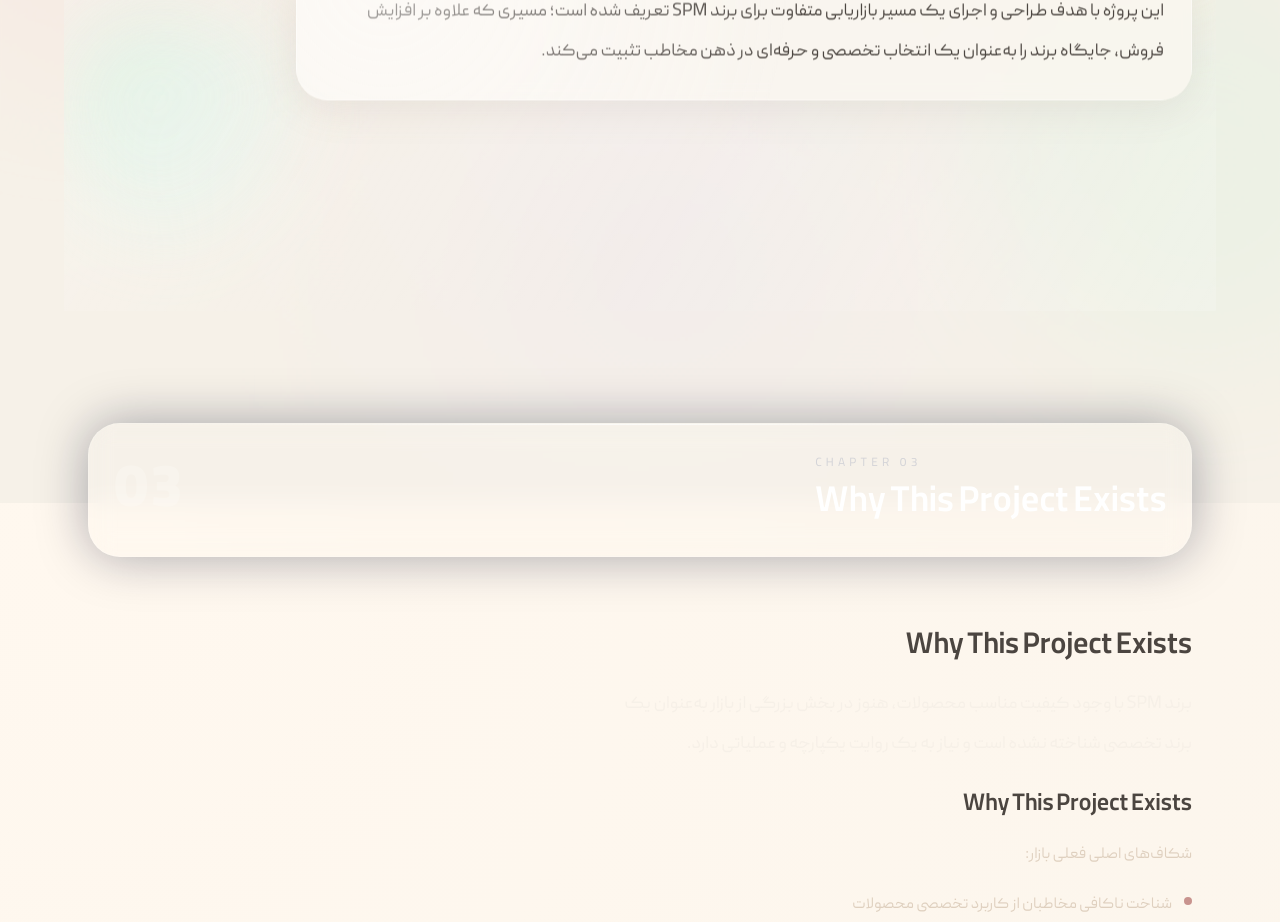
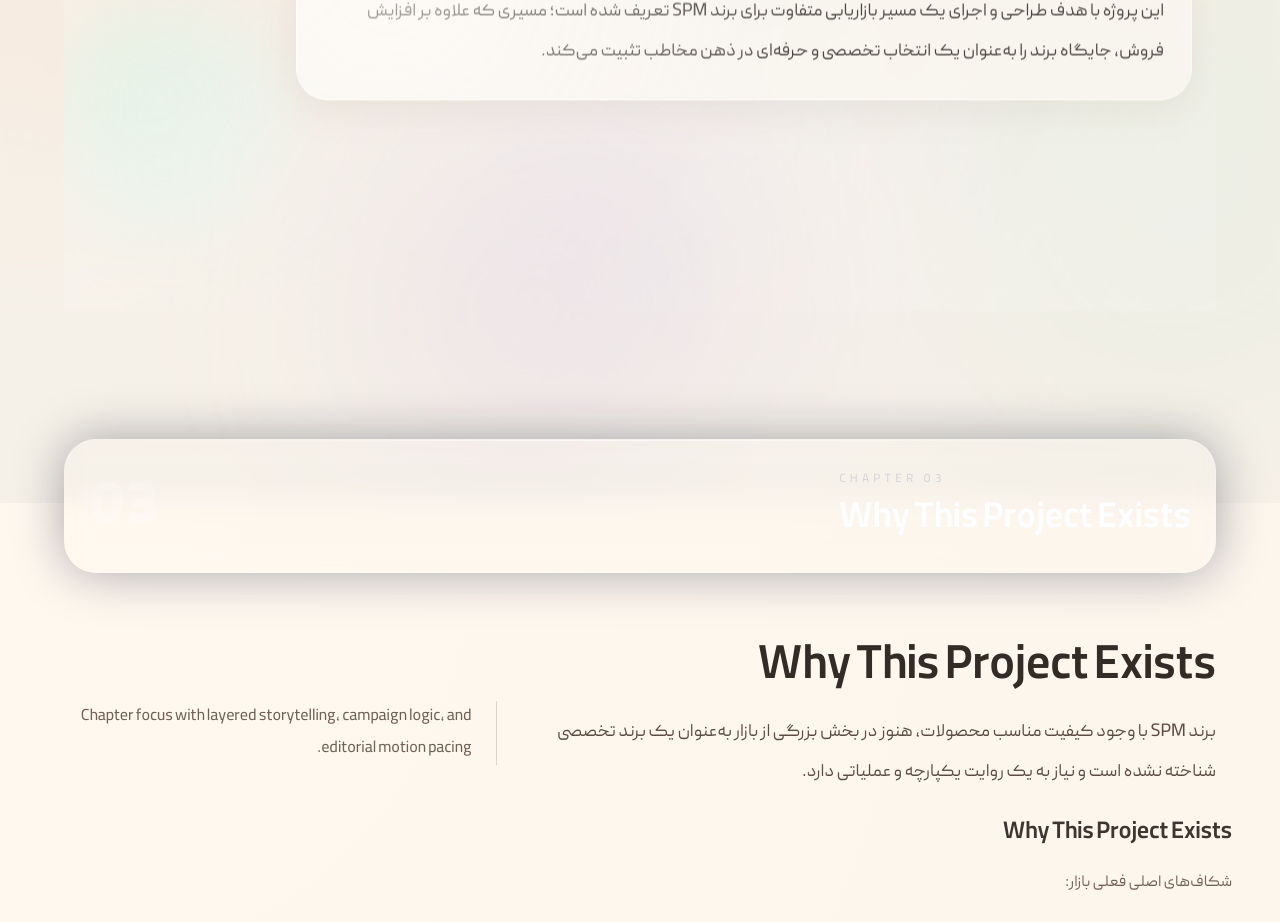
Before and after one commit to rosscreativeagency-web/final-proposal-test, a Next.js app: page / in a window 1280 px wide. Shown: the part 297-1219 px from the top of the page. Built offline with nearby package versions, Linux system fonts and the light colour scheme.

Commit message:
Refine proposal layout with cinematic spacing and richer interactions

```diff
--- a/src/app/globals.css
+++ b/src/app/globals.css
@@ -10,10 +10,10 @@
   --color-accent-mint: #b8cfc6;
   --color-surface: #fbf7f1;
   --color-surface-soft: #f1e8dc;
-  --text-primary: #f6efe7;
-  --text-secondary: #dfd0bf;
-  --text-muted: #c0ac97;
-  --text-kpi: #f1dfcc;
+  --text-primary: #5b4b41;
+  --text-secondary: #726055;
+  --text-muted: #947f70;
+  --text-kpi: #4f3f35;
 
   --space-inline: clamp(1.25rem, 2vw, 2.5rem);
   --space-block: clamp(1.5rem, 2.75vw, 3rem);
@@ -57,3 +57,25 @@
 .chapter-overlap-bottom {
   margin-bottom: clamp(-4rem, -5.5vw, -1.5rem);
 }
+
+.editorial-grid {
+  display: grid;
+  gap: clamp(1.5rem, 2.5vw, 2.5rem);
+  grid-template-columns: minmax(0, 1fr);
+}
+
+@media (min-width: 960px) {
+  .editorial-grid {
+    grid-template-columns: minmax(0, 1.35fr) minmax(0, 0.85fr);
+  }
+}
+
+.grain-overlay {
+  position: absolute;
+  inset: 0;
+  pointer-events: none;
+  opacity: 0.15;
+  background-image: radial-gradient(rgba(116, 98, 82, 0.35) 0.45px, transparent 0.45px);
+  background-size: 3px 3px;
+  mix-blend-mode: soft-light;
+}
--- a/src/app/page.tsx
+++ b/src/app/page.tsx
@@ -50,19 +50,20 @@
       <IntroSection intro={intro} />
       <ProposalContent>
         {defaultChapters.map((chapter, chapterIndex) => (
-          <section key={chapter.id} className="space-y-8 py-2">
+          <section key={chapter.id} className="space-y-10 py-6">
             <ChapterDivider chapter={chapter.englishTitle} index={chapterIndex + 2} tone={chapterIndex % 2 === 0 ? "calm" : "energetic"} />
             <ChapterTransition className="space-y-6">
-              <Reveal className="grid gap-6 md:grid-cols-[1.2fr_1fr] md:items-start">
+              <Reveal className="editorial-grid items-start">
                 <div>
-                  <h2 className="text-3xl font-semibold">{chapter.englishTitle}</h2>
-                  {chapter.persianNarrative ? <p className="mt-5 text-lg leading-10 text-[var(--text-primary)]/95">{chapter.persianNarrative}</p> : null}
+                  <h2 className="text-3xl font-semibold text-[#322b26] md:text-5xl">{chapter.englishTitle}</h2>
+                  {chapter.persianNarrative ? <p className="mt-5 max-w-4xl text-lg leading-10 text-[var(--text-primary)]">{chapter.persianNarrative}</p> : null}
                 </div>
+                <div className="border-s border-[#c9b8a7]/55 ps-6 text-sm leading-8 text-[var(--text-secondary)] md:mt-14 md:text-base">Chapter focus with layered storytelling, campaign logic, and editorial motion pacing.</div>
               </Reveal>
-              <div className="grid gap-8 md:grid-cols-2">
+              <div className="grid gap-x-16 gap-y-10 md:grid-cols-2">
                 {(chapter.sections ?? []).map((section, sectionIndex) => (
-                  <Reveal key={`${chapter.id}-${section.englishHeading}`} className={sectionIndex % 2 ? "md:pt-8" : ""}>
-                    <h3 className="text-2xl font-semibold">{section.englishHeading}</h3>
+                  <Reveal key={`${chapter.id}-${section.englishHeading}`} className={`relative ${sectionIndex % 2 ? "md:pt-12 md:-translate-x-6" : "md:translate-x-4"}`}>
+                    <h3 className="text-2xl font-semibold text-[#3f3530]">{section.englishHeading}</h3>
                     {section.persianLead ? <p className="mt-4 leading-9 text-[var(--text-secondary)]">{section.persianLead}</p> : null}
                     <ul>{renderBullets(section.bullets)}</ul>
                   </Reveal>
--- a/src/components/layout/proposal-shell.tsx
+++ b/src/components/layout/proposal-shell.tsx
@@ -11,7 +11,7 @@
 }
 
 export function ProposalContent({ children }: { children: React.ReactNode }) {
-  return <section className="mx-auto max-w-6xl px-6 pb-[var(--space-section)]">{children}</section>;
+  return <section className="mx-auto w-[min(95vw,1600px)] px-5 pb-[var(--space-section)] md:px-8">{children}</section>;
 }
 
 export function ProposalBleed({ children, className = "" }: { children: React.ReactNode; className?: string }) {
--- a/src/components/sections/kpi-outcome-section.tsx
+++ b/src/components/sections/kpi-outcome-section.tsx
@@ -1,6 +1,7 @@
 "use client";
 
 import { motion } from "framer-motion";
+import { Activity, BarChart3, Compass, Users } from "lucide-react";
 import { ProposalBleed } from "@/components/layout/proposal-shell";
 import { ChapterTransition, Reveal } from "@/components/motion/primitives";
 import { ChapterDivider } from "@/components/visual/chapter-divider";
@@ -10,6 +11,7 @@
 export function KpiOutcomeSection({ kpi, outcome, index }: { kpi: Chapter; outcome: Chapter; index: number }) {
   const kpiSection = kpi.sections?.[0];
   const outcomeSection = outcome.sections?.[0];
+  const icons = [BarChart3, Users, Compass, Activity];
 
   return (
     <section className="space-y-8">
@@ -48,9 +50,13 @@
                   </div>
                 ) : null}
                 {kpiSection.bullets.slice(1).length ? (
-                  <div className="space-y-3 border-s border-white/25 ps-4">
+                  <div className="space-y-3 border-s border-[#d2c2b2] ps-4">
                     {kpiSection.bullets.slice(1).map((metric, metricIndex) => (
                       <div key={metric} className="flex items-baseline gap-3 border-b border-white/10 pb-2 last:border-none last:pb-0">
+                        <span className="rounded-full bg-[#f2e6db] p-1.5 text-[#6f5e51]">{(() => {
+                          const Icon = icons[metricIndex % icons.length];
+                          return <Icon size={14} strokeWidth={1.8} />;
+                        })()}</span>
                         <span className="text-xs uppercase tracking-[0.2em] text-[var(--text-muted)]/70">{String(metricIndex + 1).padStart(2, "0")}</span>
                         <p className="text-lg font-medium text-[var(--text-kpi)] md:text-xl">{metric}</p>
                       </div>
--- a/src/components/visual/ambient-scene.tsx
+++ b/src/components/visual/ambient-scene.tsx
@@ -1,6 +1,6 @@
 "use client";
 
-import { motion, useScroll, useSpring, useTransform } from "framer-motion";
+import { motion, useScroll, useSpring, useTime, useTransform } from "framer-motion";
 import { useEffect, useState } from "react";
 
 function usePointerOffset() {
@@ -24,8 +24,10 @@
   const point = usePointerOffset();
   const sx = useSpring(point.x, { stiffness: 42, damping: 28 });
   const sy = useSpring(point.y, { stiffness: 42, damping: 28 });
+  const time = useTime();
   const { scrollYProgress } = useScroll();
   const drift = useTransform(scrollYProgress, [0, 1], [0, -90]);
+  const morphA = useTransform(time, (t) => `${42 + Math.sin(t / 4200) * 12}% ${58 - Math.cos(t / 3800) * 8}% ${61 + Math.sin(t / 3500) * 6}% ${39 - Math.cos(t / 3700) * 6}% / ${45 + Math.sin(t / 3900) * 8}%  ${35 + Math.cos(t / 3000) * 8}% ${65 - Math.sin(t / 3300) * 8}% ${55 - Math.cos(t / 4400) * 8}%`);
 
   return (
     <div className="pointer-events-none fixed inset-0 -z-10 overflow-hidden bg-[var(--background)]">
@@ -39,16 +41,19 @@
       />
 
       <motion.div
-        className="absolute -left-20 top-12 h-80 w-80 rounded-full bg-rose-200/30 blur-3xl"
+        className="absolute -left-28 top-12 h-96 w-96 bg-[#ffd7c4]/40 blur-[78px]"
         style={{ x: useTransform(sx, (value) => value * -72), y: useTransform(sy, (value) => value * -52) }}
       />
       <motion.div
-        className="absolute right-[-7rem] top-1/3 h-[24rem] w-[24rem] rounded-full bg-emerald-200/28 blur-3xl"
-        style={{ x: useTransform(sx, (value) => value * 84), y: useTransform(sy, (value) => value * 56) }}
+        className="absolute right-[-8rem] top-1/3 h-[27rem] w-[27rem] bg-[#b8dccf]/35 blur-[84px]"
+        style={{ x: useTransform(sx, (value) => value * 84), y: useTransform(sy, (value) => value * 56), borderRadius: morphA }}
       />
+      <motion.div className="absolute left-[28%] top-[54%] h-[22rem] w-[22rem] bg-[#cab5da]/25 blur-[92px]" style={{ x: useTransform(sx, (value) => value * 62), y: useTransform(sy, (value) => value * -48), borderRadius: morphA }} />
+      <motion.div className="absolute right-[35%] top-[8%] h-[16rem] w-[16rem] rounded-full bg-[#b9d9f0]/24 blur-[72px]" style={{ x: useTransform(sx, (value) => value * -40), y: useTransform(sy, (value) => value * 34) }} />
 
       <div className="absolute inset-0 bg-[radial-gradient(circle_at_center,rgba(255,255,255,0.22),rgba(246,241,232,0.6)_65%)]" />
       <div className="absolute inset-0 backdrop-blur-[1px]" />
+      <motion.div className="grain-overlay" animate={{ opacity: [0.1, 0.17, 0.12] }} transition={{ duration: 12, repeat: Number.POSITIVE_INFINITY, ease: "easeInOut" }} />
     </div>
   );
 }
--- a/src/components/visual/media-placeholders.tsx
+++ b/src/components/visual/media-placeholders.tsx
@@ -51,13 +51,15 @@
     <motion.figure
       initial={{ opacity: 0, y: 22 }}
       whileInView={{ opacity: 1, y: 0 }}
+      whileHover={{ y: -6, rotateX: 2.5, rotateY: -2.5, scale: 1.01 }}
       viewport={{ once: true, amount: 0.28 }}
+      transition={{ duration: 0.6, ease: [0.22, 1, 0.36, 1] }}
       className={`relative isolate overflow-hidden rounded-[2rem] border p-5 text-[#3e3a35] shadow-[0_16px_40px_rgba(137,117,89,0.11)] ${classes.shell}`}
     >
       <div className={`absolute -left-10 top-5 h-32 w-32 rounded-[44%_56%_63%_37%/42%_35%_65%_58%] blur-xl ${classes.blobA}`} />
       <div className={`absolute -bottom-8 right-2 h-36 w-36 rounded-[54%_46%_35%_65%/60%_40%_60%_40%] blur-xl ${classes.blobB}`} />
 
-      <div className="relative rounded-3xl border border-[#ffffff]/70 bg-[#fffdf9]/85 p-4">
+      <motion.div className="relative rounded-3xl border border-[#ffffff]/70 bg-[#fffdf9]/85 p-4" whileHover={{ scale: 1.02 }} transition={{ duration: 0.5 }}>
         <svg viewBox="0 0 320 180" className="h-48 w-full" role="img" aria-label={persianLabel}>
           {kind === "organic" ? (
             <>
@@ -107,7 +109,7 @@
             </>
           ) : null}
         </svg>
-      </div>
+      </motion.div>
 
       <figcaption className="relative mt-3 space-y-1">
         <p className="text-xs uppercase tracking-[0.18em] text-[#8f8172]">{title}</p>
```
